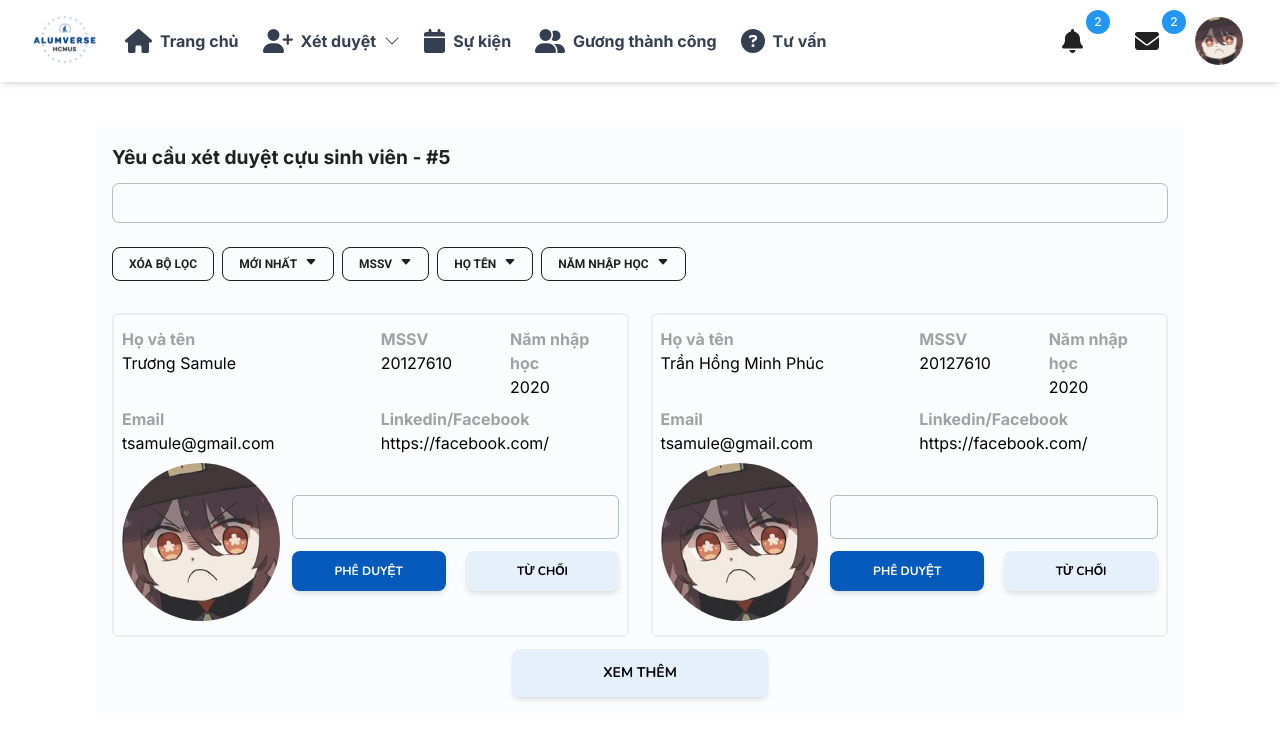
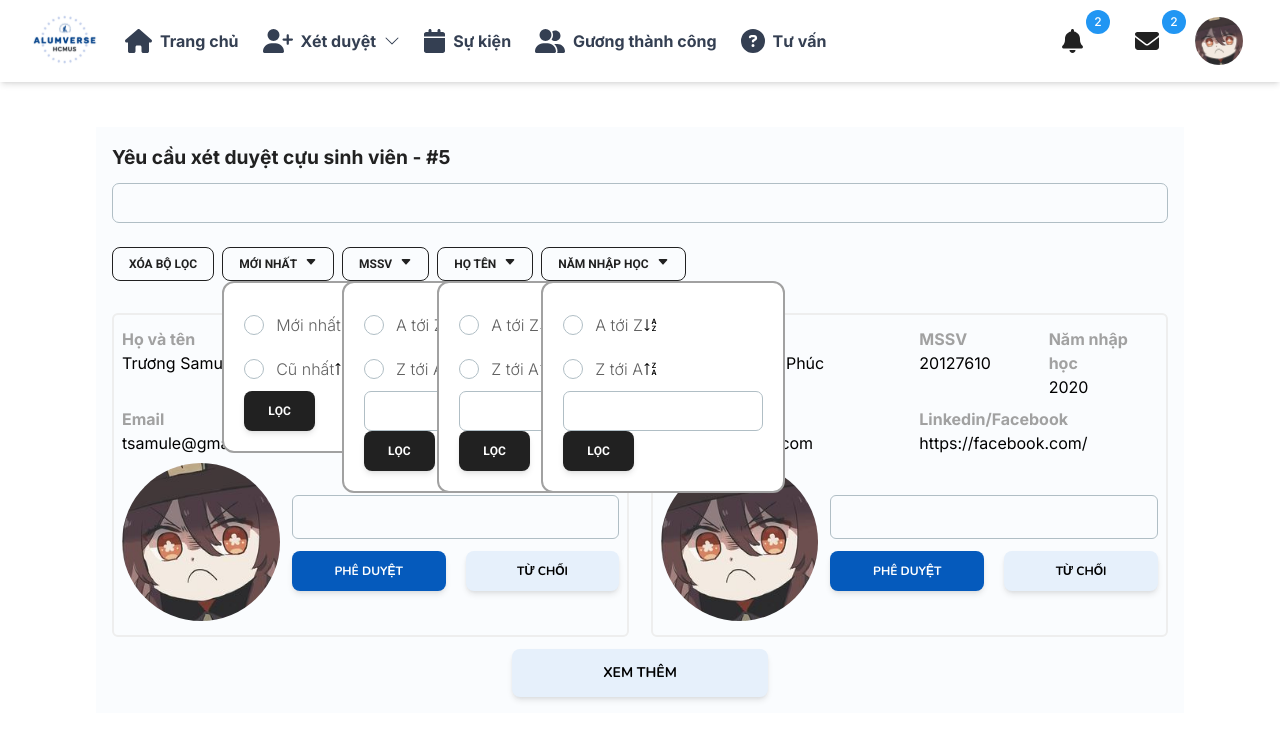
Before and after one commit to mugetsu0422/HCMUS-Alumni-Web, a Next.js app: page /admin/alumni-verification/pending in a window 1280 px wide. Shown: the top 740 px of the page. Built offline with nearby package versions, Linux system fonts and the light colour scheme; a web font is replaced by a local one.

Commit message:
adjust filter

```diff
--- a/src/app/ui/admin/filter.tsx
+++ b/src/app/ui/admin/filter.tsx
@@ -1,7 +1,27 @@
 'use client'
+
 import React from 'react'
 import { Input, Button, Radio } from '@material-tailwind/react'
 import { CaretDownFill } from 'react-bootstrap-icons'
+
+// const initialState = {
+//   Time: {
+//     option1: false,
+//     option2: false,
+//   },
+//   MSSV: {
+//     option1: false,
+//     option2: false,
+//   },
+//   Fullname: {
+//     option1: false,
+//     option2: false,
+//   },
+//   YearBegin: {
+//     option1: false,
+//     option2: false,
+//   },
+// }
 
 const filerBtn = [
   {
@@ -65,16 +85,25 @@ const IconZtoA = () => {
 
 export default function Filter() {
   const [message, setMessage] = React.useState('')
+  // const [{ Time, MSSV, Fullname, YearBegin }, setIsChecked] =
+  //   React.useState(initialState)
 
   //delete all selected radio options
   function handleClick() {
-    let allRadioButtons = document.querySelectorAll('#radio')
-    allRadioButtons.forEach((radioButton) => {
-      if (radioButton instanceof HTMLInputElement) {
-        radioButton.checked = false
-      }
-    })
+    {
+      filerBtn.map(({ name }) => {
+        let allRadioButtons = document.getElementsByName(`${name} type`)
+        allRadioButtons.forEach((radioButton) => {
+          if (radioButton instanceof HTMLInputElement) {
+            radioButton.checked = false
+          }
+        })
+      })
+    }
   }
+
+  // function handleFilter() {}
+
   return (
     <>
       <Input
@@ -113,7 +142,7 @@ export default function Filter() {
               {name}
               <CaretDownFill className="group-hover:rotate-180 " />
             </Button>
-            <div className="w-[fit] p-5 hidden group-hover:flex gap-2 flex-col bg-white rounded-xl font-medium translate-y-1 border-2 border-[var(--secondary)] absolute z-10">
+            <div className="w-[fit] p-5  group-hover:flex gap-2 flex-col bg-white rounded-xl font-medium translate-y-1 border-2 border-[var(--secondary)] absolute z-10">
               {filter.map(({ sub }, idx) => (
                 <div key={idx} className="flex items-center">
                   <Radio
```
